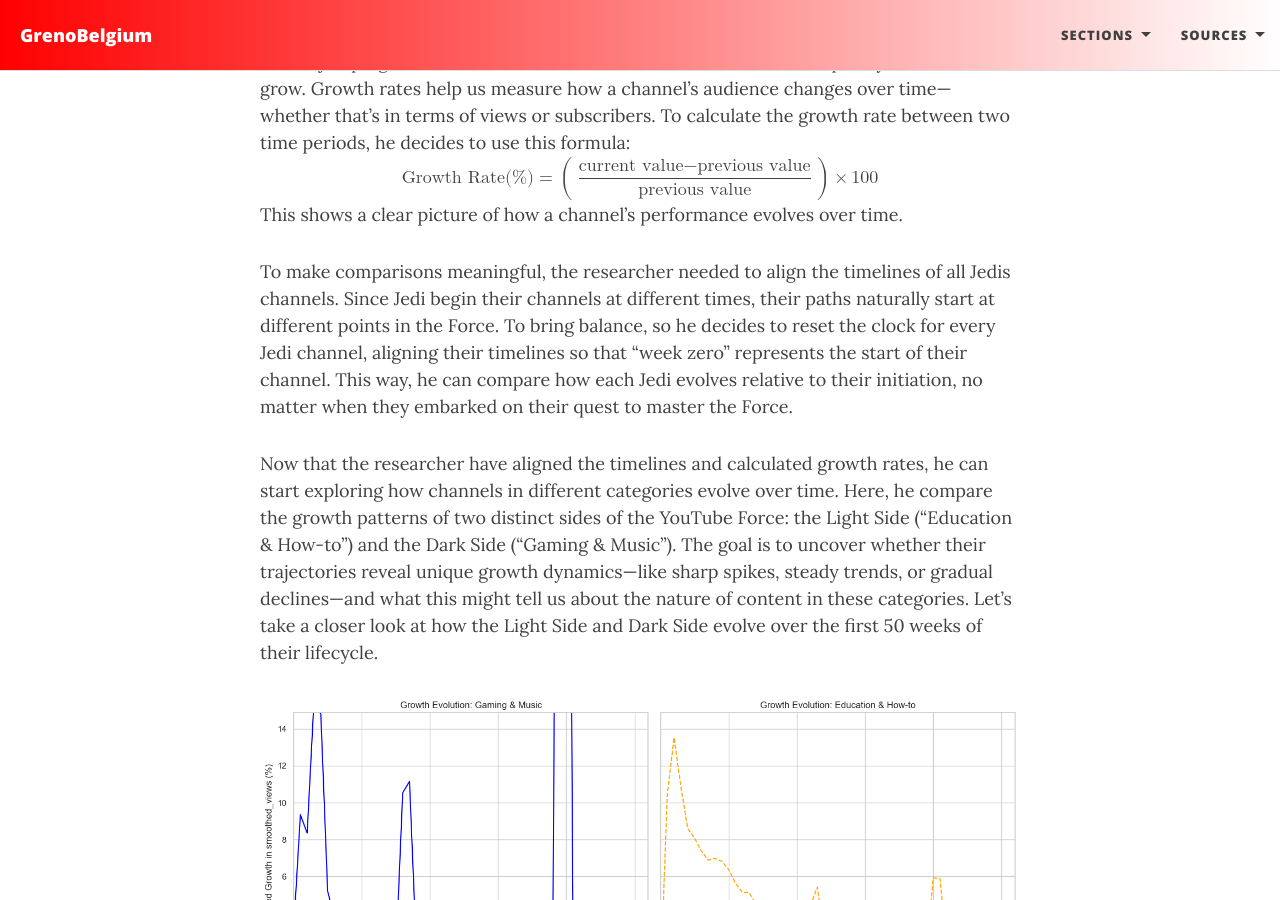
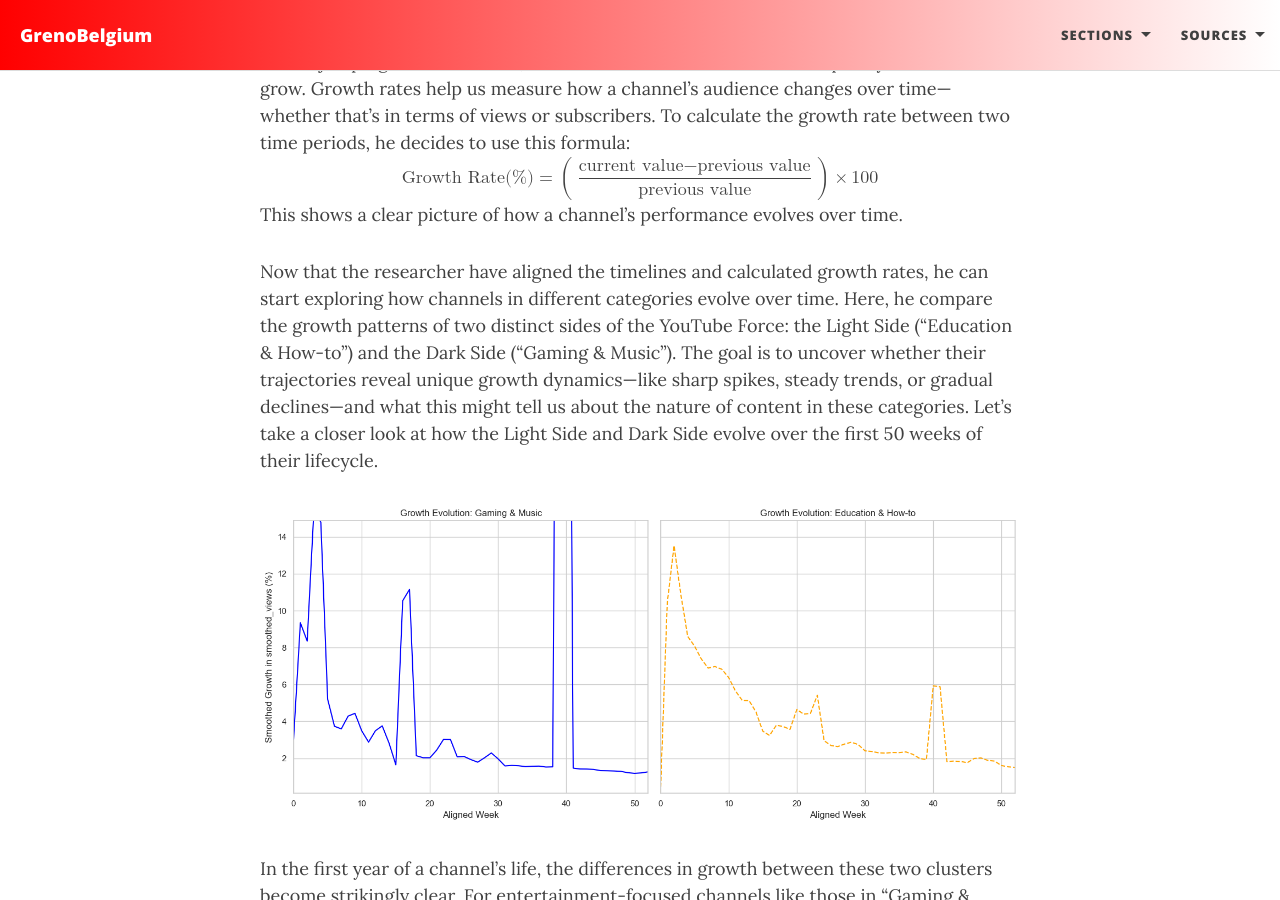
Before and after one commit to epfl-ada/ada-2024-project-grenobelgium, a Jekyll site: the page built from index.html, in a window 1280 px wide and 900 px high, scrolled down 24302 px. Built offline with Jekyll 4.4.1, drawn with Linux system fonts in a browser that asks for light colours; formulas are drawn with MathJax 3; some of the changed text lies outside the part shown.

Commit message:
more updates..

```diff
--- a/index.html
+++ b/index.html
@@ -415,8 +415,6 @@
     <math display="block" class="tml-display" style="display:block math;"><mrow><mtext>Growth Rate</mtext><mo form="prefix" stretchy="false">(</mo><mi>%</mi><mo form="postfix" stretchy="false">)</mo><mo>=</mo><mrow><mo fence="true" form="prefix">(</mo><mfrac><mrow><mtext>current value</mtext><mo>−</mo><mtext>previous value</mtext></mrow><mtext>previous value</mtext></mfrac><mo fence="true" form="postfix">)</mo></mrow><mo>×</mo><mn>100</mn></mrow></math>
     This shows a clear picture of how a channel’s performance evolves over time.</p>
 
-  <p>To make comparisons meaningful, the researcher needed to align the timelines of all Jedis channels. Since Jedi begin their channels at different times, their paths naturally start at different points in the Force. To bring balance, so he decides to  reset the clock for every Jedi channel, aligning their timelines so that “week zero” represents the start of their channel. This way, he can compare how each Jedi evolves relative to their initiation, no matter when they embarked on their quest to master the Force.</p>
-
   <p>Now that the researcher have aligned the timelines and calculated growth rates, he can start exploring how channels in different categories evolve over time. Here, he compare the growth patterns of two distinct sides of the YouTube Force: the Light Side (“Education & How-to”) and the Dark Side (“Gaming & Music”). The goal is to uncover whether their trajectories reveal unique growth dynamics—like sharp spikes, steady trends, or gradual declines—and what this might tell us about the nature of content in these categories. Let’s take a closer look at how the Light Side and Dark Side evolve over the first 50 weeks of their lifecycle.</p>
 
   <img src="assets/img/growth-evolution-gaming-education.png" alt="Plot 15">
@@ -446,9 +444,6 @@
       When the researcher compares short-term subscription growth between these two clusters, the differences in patterns are striking. For entertainment-focused channels, such as those in the the Dark Side (“Gaming & Music”) cluster, growth tends to come in sharp, dramatic spikes. These spikes are likely tied to big moments—like a viral video, a highly anticipated release, or an external event that drives a sudden wave of attention. However, these surges don’t last long; growth quickly stabilizes, or even declines, as the initial buzz fades.
     </p>
 
-    <p>
-      This pattern aligns with the nature of the Dark Side. Viral entertainment content attracts a rush of new subscribers who are drawn to the excitement or novelty of the moment. But after the spike, growth slows because the core audience for this content has already subscribed. Without continuous high-engagement content, it’s difficult to sustain that momentum.
-    </p>
 
     <p>
       In contrast, education-focused channels in the Light Side (“Education & How-to”)  cluster exhibit a more consistent and cyclical pattern of growth. Rather than dramatic peaks, these channels experience smaller but steady increases over time. Driven by audiences seeking specific knowledge or tutorials, their growth is more organic. The cyclical nature of their growth could reflect seasonal trends—such as school semesters, exam preparation, or periodic content updates that renew interest.
```
